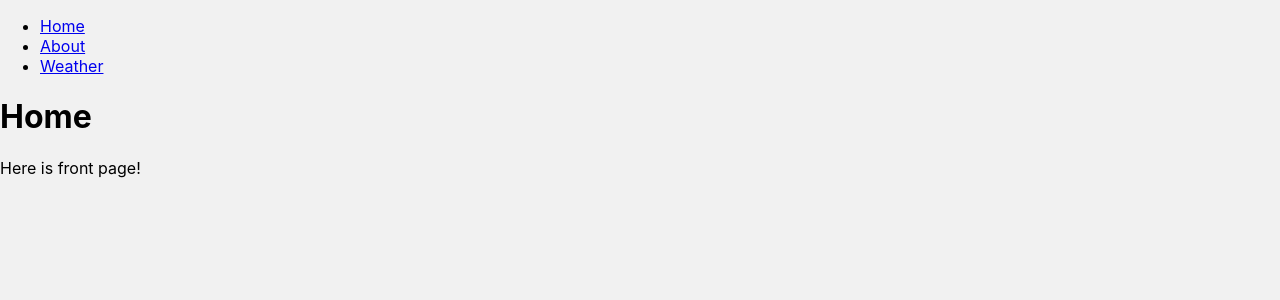
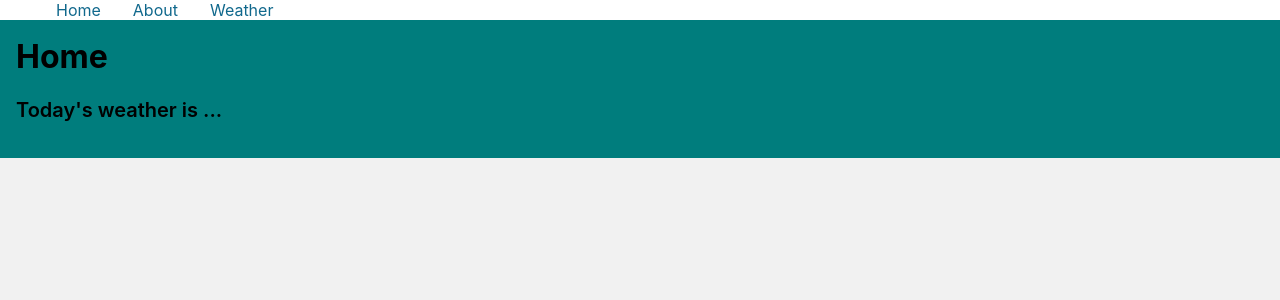
Before and after one commit to hydong15/react-weather-crawler, a React (Create React App) app: page / in a window 1280 px wide. Shown: the top 300 px of the page. Built offline with nearby package versions, Linux system fonts and the light colour scheme; a small style sheet from the web is missing.

Commit message:
Modify some css files (#1)

```diff
--- a/src/App.js
+++ b/src/App.js
@@ -1,5 +1,5 @@
 import React, {Component} from 'react';
-import {BrowserRouter, Route} from 'react-router-dom';
+import {BrowserRouter} from 'react-router-dom';
 
 import RouterApp from './RouterApp';
 import './App.css';
--- a/src/components/Home.js
+++ b/src/components/Home.js
@@ -1,12 +1,15 @@
 import React, {Component} from 'react';
+import './home.css';
 
 //Stateless component
 class Home extends Component {
     render() {
         return (
-            <div>
+            <div className="home">
                 <h1>Home</h1>
-                <p>Here is front page!</p>
+                <div className="home-content">
+                    <p>Today's weather is ...</p>
+                </div>
             </div>
         );
     }
--- a/src/components/Navigation.js
+++ b/src/components/Navigation.js
@@ -6,9 +6,11 @@ import './navigation.css';
 class Navigation extends Component {
     render() {
         return (
-            <ul>
+            <ul className="navigation">
                 <li>
-                    <Link to="/">Home</Link>
+                    <Link to="/">
+                        Home
+                    </Link>
                 </li>
                 <li>
                     <NavLink to="/about" activeClassName="selected">
--- a/src/components/Weather/TodayWeather.js
+++ b/src/components/Weather/TodayWeather.js
@@ -39,7 +39,8 @@ class TodayWeather extends Component {
 
         return (
             <div className="weather-today">
-                <h2 className="weather-city">{cityId}</h2>
+                <h2 className="weather-today-city">{cityId}</h2>
+                    <div className="weather-today-content">
                         <div className="weather-today-meta">
                             <h3 className="weather-main">{weatherMain}</h3>
                             <div className="weather-temp">{celsius}°</div>
@@ -48,6 +49,7 @@ class TodayWeather extends Component {
                             <Icon iconId={iconId} />
                         </div>
                     </div>
+            </div>
         );
     }
 }
--- a/src/components/Weather/weather.css
+++ b/src/components/Weather/weather.css
@@ -23,12 +23,14 @@
 
 }
 
-.weather-city {
-    position: absolute;
-    right: 0;
-    bottom: 0;;
-    margin: 0;
-    color: #919191;
+.weather-today-city {
+    text-align: center;
+    font-size: 5em;
+    margin: 5;
+    color: black;
+}
+.weather-today-content {
+
 }
 
 .weather-today-meta {
@@ -43,12 +45,12 @@
     margin: 0;
     text-align: center;
     font-size: 2em;
-    color: #88b6d8;
+    color: grey;
 }
 .weather-temp {
     order: 1;
     font-size: 3em;
-    color: #397db1;
+    color: grey;
 }
 .weather-image {
     flex: 1 auto;
@@ -59,5 +61,5 @@
 
 .weather-image i {
     font-size: 20em;
-    color: #397db1;
+    color: grey;
 }
--- /dev/null
+++ b/src/components/home.css
@@ -0,0 +1,8 @@
+.home {
+    background: rgb(0, 125, 125);
+    padding: 1rem;
+    font-weight: 600;
+}
+.home-content {
+    font-size: 20px;
+}
```
Lines whose indentation alone changed are shown as unchanged.
